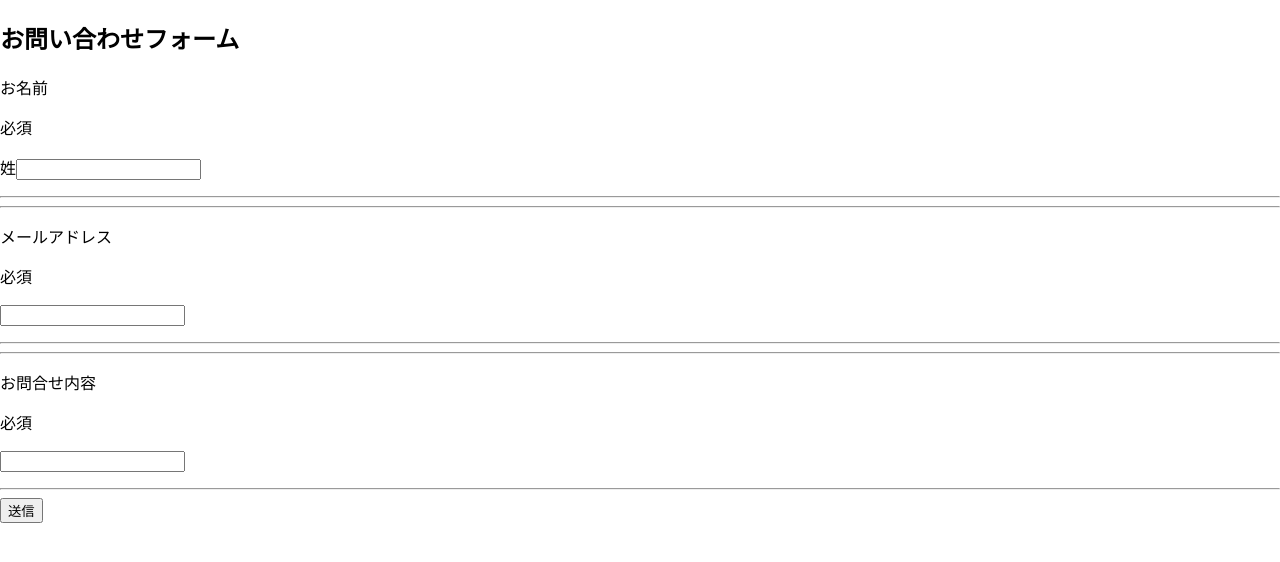
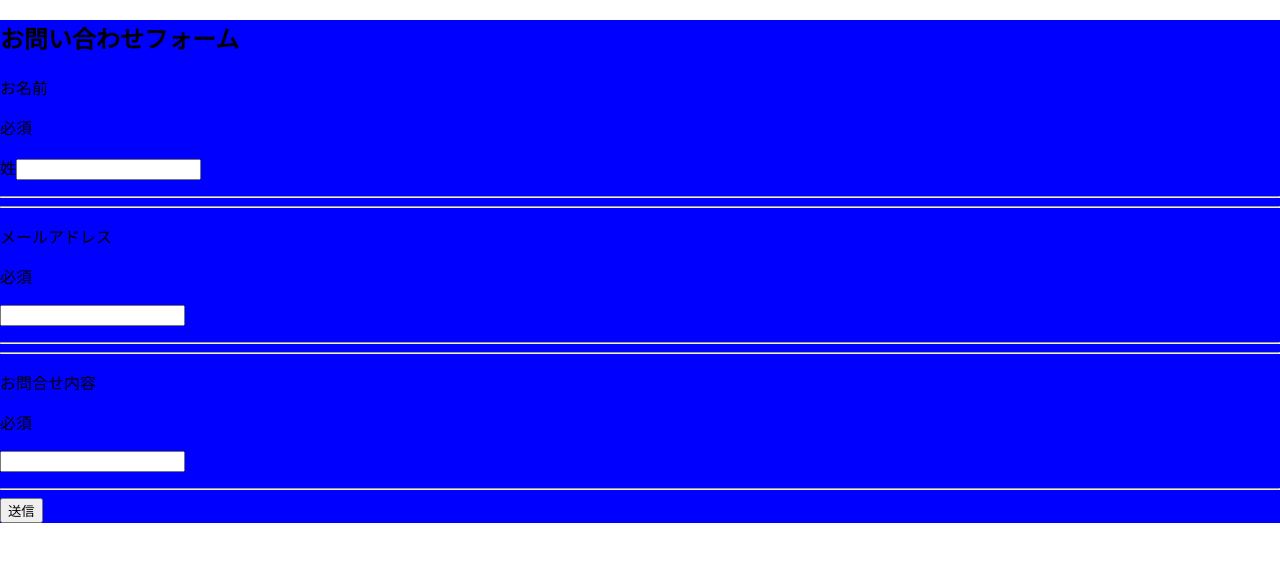
Before and after one commit to sai2017/ts-react-portfolio, a React (Create React App) app: page / in a window 1280 px wide. Shown: the top 562 px of the page. Built offline with nearby package versions, Linux system fonts and the light colour scheme; no server answers.

Commit message:
styled-components導入

```diff
--- a/package.json
+++ b/package.json
@@ -7,12 +7,14 @@
     "@types/node": "12.12.5",
     "@types/react": "16.9.11",
     "@types/react-dom": "16.9.3",
+    "@types/styled-components": "^4.1.20",
     "firebase": "^7.2.3",
     "firebase-tools": "^7.6.2",
     "lodash": "^4.17.15",
     "react": "^16.11.0",
     "react-dom": "^16.11.0",
     "react-scripts": "3.2.0",
+    "styled-components": "^4.4.1",
     "typescript": "3.6.4"
   },
   "scripts": {
--- a/src/ContactForm.tsx
+++ b/src/ContactForm.tsx
@@ -1,4 +1,5 @@
 import * as React from "react";
+import styled from "styled-components";
 import * as firebase from 'firebase/app';
 import '@firebase/functions';
 import { config　} from '../src/config/firebase';
@@ -10,6 +11,10 @@ interface State {
   email?: string;
   contents?: string;
 }
+
+const StyledContactForm = styled.div`
+  background-color: blue;
+`
 
 class ContactForm extends React.Component<State> {
 
@@ -40,7 +45,7 @@ class ContactForm extends React.Component<State> {
 
   public render() {
     return (
-    <>
+    <StyledContactForm>
       <h2>お問い合わせフォーム</h2>
       <form onSubmit={this.handleSubmit}>
         <div>
@@ -77,7 +82,7 @@ class ContactForm extends React.Component<State> {
         <hr></hr>
         <button type="submit">送信</button>
       </form>
-    </>
+    </StyledContactForm>
     )
   }
 };
```
Also changed, not shown: 2 other files (tests, documents, lock files or other folders).
